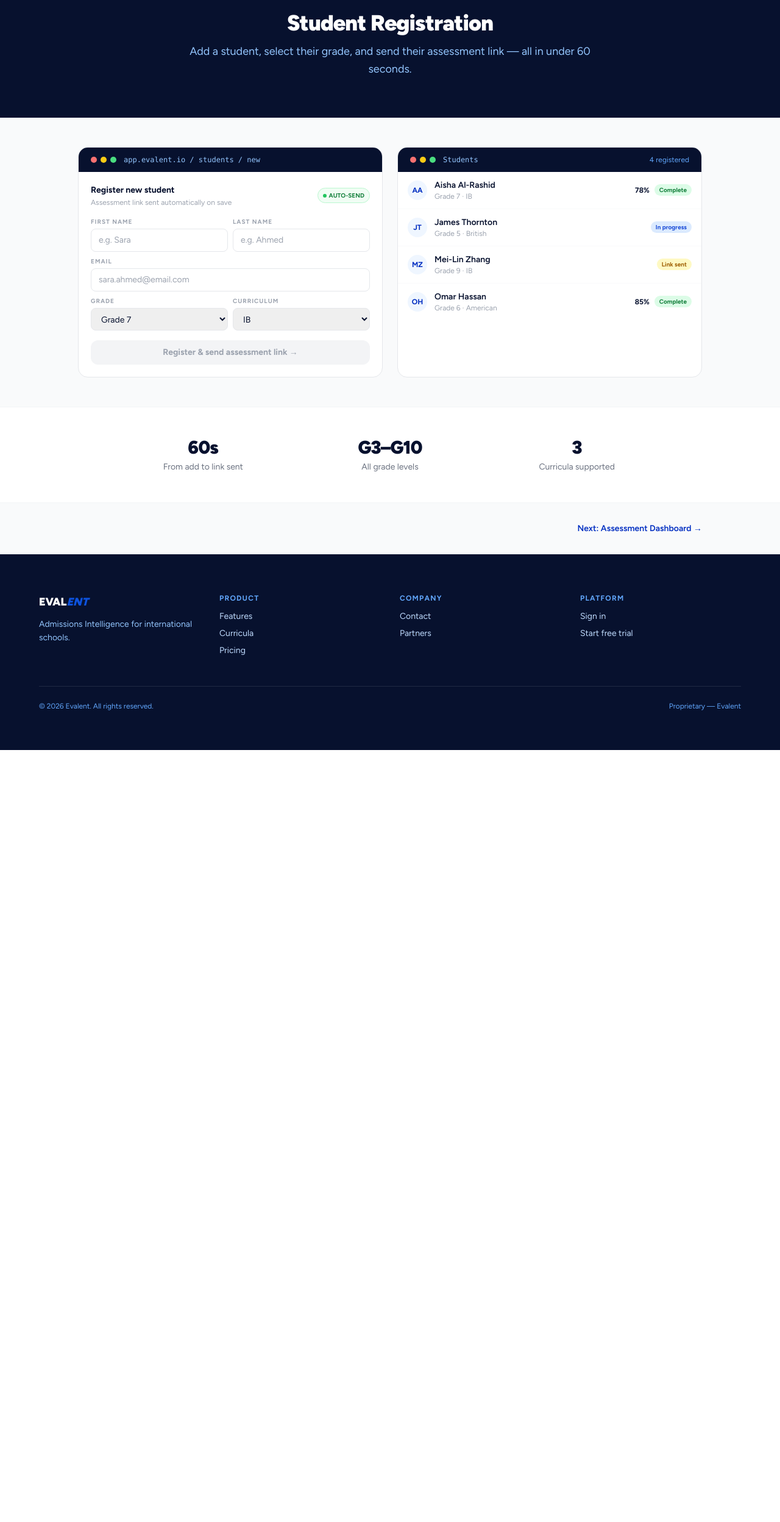
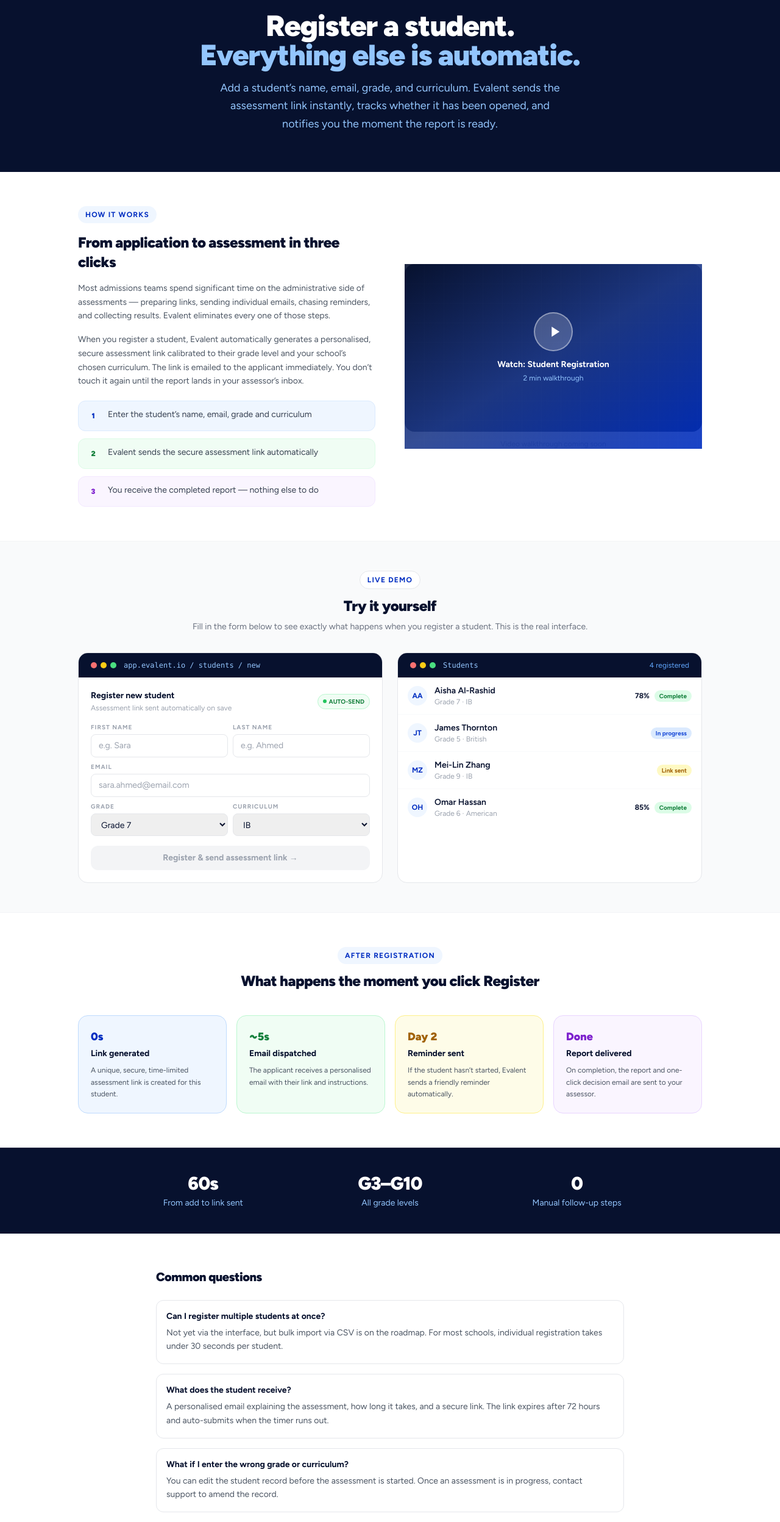
Before and after one commit to wigsbury-ui/evalent-marketing, a Next.js app: page /features/registration in a window 1280 px wide. Shown: the part 161-2657 px from the top of the page at 61% size. Before the commit the page ends 1391 px from the top, so only its background shows below. Built offline with nearby package versions, Linux system fonts and the light colour scheme.

Commit message:
feat: enhance registration feature page — explainer, video placeholder, timeline, FAQ

```diff
--- a/src/app/features/registration/page.tsx
+++ b/src/app/features/registration/page.tsx
@@ -1,34 +1,148 @@
 import Nav from '@/components/Nav'
 import Footer from '@/components/Footer'
 import RegistrationDemo from '@/components/features/RegistrationDemo'
+import Link from 'next/link'
 
-export const metadata = { title: 'Student Registration — Evalent Features' }
+export const metadata = {
+  title: 'Student Registration — Evalent Features',
+  description: 'Register students in seconds. Evalent automatically sends assessment links, tracks completion, and notifies you the moment results are ready.',
+}
 
 export default function Page() {
   return (
     <div className="min-h-screen">
       <Nav />
+
+      {/* HERO */}
       <section className="bg-navy py-16 px-6 text-center">
         <div className="max-w-2xl mx-auto">
           <div className="inline-flex items-center gap-2 bg-white/10 border border-white/20 text-blue-300 text-xs font-bold tracking-widest px-4 py-1.5 rounded-full mb-5">FEATURE 1 OF 5</div>
-          <h1 className="text-4xl font-black text-white tracking-tight mb-3">Student Registration</h1>
-          <p className="text-blue-300 text-lg leading-relaxed">Add a student, select their grade, and send their assessment link — all in under 60 seconds.</p>
+          <h1 className="text-4xl md:text-5xl font-black text-white tracking-tight mb-4">
+            Register a student.<br/>
+            <span className="text-blue-300">Everything else is automatic.</span>
+          </h1>
+          <p className="text-blue-300 text-lg leading-relaxed max-w-xl mx-auto">
+            Add a student’s name, email, grade, and curriculum. Evalent sends the assessment link instantly, tracks whether it has been opened, and notifies you the moment the report is ready.
+          </p>
         </div>
       </section>
-      <section className="py-12 px-4 bg-gray-50"><RegistrationDemo /></section>
-      <section className="py-12 px-6 bg-white border-t border-gray-100">
-        <div className="max-w-4xl mx-auto grid md:grid-cols-3 gap-6 text-center">
-          <div><div className="text-3xl font-black text-navy tracking-tight">60s</div><div className="text-sm text-gray-500 mt-1">From add to link sent</div></div>
-          <div><div className="text-3xl font-black text-navy tracking-tight">G3–G10</div><div className="text-sm text-gray-500 mt-1">All grade levels</div></div>
-          <div><div className="text-3xl font-black text-navy tracking-tight">3</div><div className="text-sm text-gray-500 mt-1">Curricula supported</div></div>
+
+      {/* INTRO TEXT + VIDEO */}
+      <section className="py-14 px-6 bg-white border-b border-gray-100">
+        <div className="max-w-5xl mx-auto grid md:grid-cols-2 gap-12 items-center">
+          <div>
+            <div className="inline-flex items-center gap-2 bg-blue-50 text-brand text-xs font-bold tracking-widest px-3 py-1.5 rounded-full mb-4">HOW IT WORKS</div>
+            <h2 className="text-2xl font-black text-navy tracking-tight mb-4">From application to assessment in three clicks</h2>
+            <p className="text-gray-600 text-sm leading-relaxed mb-4">
+              Most admissions teams spend significant time on the administrative side of assessments — preparing links, sending individual emails, chasing reminders, and collecting results. Evalent eliminates every one of those steps.
+            </p>
+            <p className="text-gray-600 text-sm leading-relaxed mb-5">
+              When you register a student, Evalent automatically generates a personalised, secure assessment link calibrated to their grade level and your school’s chosen curriculum. The link is emailed to the applicant immediately. You don’t touch it again until the report lands in your assessor’s inbox.
+            </p>
+            <div className="space-y-3">
+              {[
+                ['1', 'Enter the student’s name, email, grade and curriculum', 'bg-blue-50 text-brand'],
+                ['2', 'Evalent sends the secure assessment link automatically', 'bg-green-50 text-green-700'],
+                ['3', 'You receive the completed report — nothing else to do', 'bg-purple-50 text-purple-700'],
+              ].map(([n, text, cls]) => (
+                <div key={n} className={`flex items-start gap-3 rounded-xl p-3 border ${cls.includes('blue') ? 'border-blue-100' : cls.includes('green') ? 'border-green-100' : 'border-purple-100'} ${cls.split(' ')[0]}`}>
+                  <span className={`w-6 h-6 rounded-full flex items-center justify-center text-xs font-black flex-shrink-0 ${cls}`}>{n}</span>
+                  <span className="text-sm text-gray-700 leading-snug">{text}</span>
+                </div>
+              ))}
+            </div>
+          </div>
+
+          {/* Video placeholder */}
+          <div className="relative">
+            <div className="bg-navy rounded-2xl overflow-hidden aspect-video flex items-center justify-center group cursor-pointer">
+              <div className="absolute inset-0 bg-gradient-to-br from-navy via-blue-900 to-[#002ec1] opacity-90"/>
+              <div className="relative text-center z-10">
+                <div className="w-16 h-16 bg-white/20 border-2 border-white/40 rounded-full flex items-center justify-center mx-auto mb-3 group-hover:bg-white/30 transition-all">
+                  <svg className="w-7 h-7 text-white ml-1" fill="currentColor" viewBox="0 0 24 24"><path d="M8 5v14l11-7z"/></svg>
+                </div>
+                <div className="text-white font-bold text-sm mb-1">Watch: Student Registration</div>
+                <div className="text-blue-300 text-xs">2 min walkthrough</div>
+              </div>
+              {/* Decorative grid */}
+              <div className="absolute inset-0 opacity-10" style={{backgroundImage:'linear-gradient(rgba(255,255,255,0.1) 1px, transparent 1px), linear-gradient(90deg, rgba(255,255,255,0.1) 1px, transparent 1px)', backgroundSize:'32px 32px'}}/>
+            </div>
+            <div className="mt-3 text-center text-xs text-gray-400">Video walkthrough coming soon</div>
+          </div>
         </div>
       </section>
+
+      {/* INTERACTIVE DEMO */}
+      <section className="py-12 px-4 bg-gray-50">
+        <div className="max-w-5xl mx-auto mb-8 text-center">
+          <div className="inline-flex items-center gap-2 bg-white border border-gray-200 text-brand text-xs font-bold tracking-widest px-3 py-1.5 rounded-full mb-3">LIVE DEMO</div>
+          <h2 className="text-2xl font-black text-navy tracking-tight mb-2">Try it yourself</h2>
+          <p className="text-gray-500 text-sm">Fill in the form below to see exactly what happens when you register a student. This is the real interface.</p>
+        </div>
+        <RegistrationDemo />
+      </section>
+
+      {/* WHAT HAPPENS NEXT */}
+      <section className="py-14 px-6 bg-white border-t border-gray-100">
+        <div className="max-w-5xl mx-auto">
+          <div className="text-center mb-10">
+            <div className="inline-flex items-center gap-2 bg-blue-50 text-brand text-xs font-bold tracking-widest px-3 py-1.5 rounded-full mb-3">AFTER REGISTRATION</div>
+            <h2 className="text-2xl font-black text-navy tracking-tight">What happens the moment you click Register</h2>
+          </div>
+          <div className="grid md:grid-cols-4 gap-4">
+            {[
+              { step: '0s',    title: 'Link generated',       desc: 'A unique, secure, time-limited assessment link is created for this student.',          color: 'border-blue-200 bg-blue-50',   tc: 'text-brand' },
+              { step: '~5s',   title: 'Email dispatched',     desc: 'The applicant receives a personalised email with their link and instructions.',         color: 'border-green-200 bg-green-50', tc: 'text-green-700' },
+              { step: 'Day 2', title: 'Reminder sent',        desc: 'If the student hasn’t started, Evalent sends a friendly reminder automatically.',  color: 'border-yellow-200 bg-yellow-50',tc: 'text-yellow-700' },
+              { step: 'Done',  title: 'Report delivered',     desc: 'On completion, the report and one-click decision email are sent to your assessor.',     color: 'border-purple-200 bg-purple-50',tc: 'text-purple-700' },
+            ].map(({ step, title, desc, color, tc }) => (
+              <div key={step} className={`border rounded-2xl p-5 ${color}`}>
+                <div className={`text-lg font-black mb-1 ${tc}`}>{step}</div>
+                <div className="text-sm font-bold text-navy mb-2">{title}</div>
+                <div className="text-xs text-gray-600 leading-relaxed">{desc}</div>
+              </div>
+            ))}
+          </div>
+        </div>
+      </section>
+
+      {/* STATS */}
+      <section className="py-10 px-6 bg-navy border-t border-white/10">
+        <div className="max-w-4xl mx-auto grid grid-cols-3 gap-6 text-center">
+          <div><div className="text-3xl font-black text-white tracking-tight">60s</div><div className="text-sm text-blue-300 mt-1">From add to link sent</div></div>
+          <div><div className="text-3xl font-black text-white tracking-tight">G3–G10</div><div className="text-sm text-blue-300 mt-1">All grade levels</div></div>
+          <div><div className="text-3xl font-black text-white tracking-tight">0</div><div className="text-sm text-blue-300 mt-1">Manual follow-up steps</div></div>
+        </div>
+      </section>
+
+      {/* FAQ */}
+      <section className="py-14 px-6 bg-white border-t border-gray-100">
+        <div className="max-w-3xl mx-auto">
+          <h2 className="text-xl font-black text-navy tracking-tight mb-6">Common questions</h2>
+          <div className="space-y-4">
+            {[
+              ['Can I register multiple students at once?', 'Not yet via the interface, but bulk import via CSV is on the roadmap. For most schools, individual registration takes under 30 seconds per student.'],
+              ['What does the student receive?', 'A personalised email explaining the assessment, how long it takes, and a secure link. The link expires after 72 hours and auto-submits when the timer runs out.'],
+              ['What if I enter the wrong grade or curriculum?', 'You can edit the student record before the assessment is started. Once an assessment is in progress, contact support to amend the record.'],
+              ['Is the student’s data stored securely?', 'All data is stored in encrypted Supabase infrastructure. Evalent does not share applicant data with any third party.'],
+            ].map(([q, a]) => (
+              <div key={q} className="border border-gray-200 rounded-xl p-4">
+                <div className="text-sm font-bold text-navy mb-1.5">{q}</div>
+                <div className="text-sm text-gray-600 leading-relaxed">{a}</div>
+              </div>
+            ))}
+          </div>
+        </div>
+      </section>
+
+      {/* NAV FOOTER */}
       <div className="bg-gray-50 py-8 px-6 border-t border-gray-100">
-        <div className="max-w-5xl mx-auto flex justify-between items-center">
-          <span/>
-          <a href="/features/dashboard" className="text-brand font-semibold hover:underline text-sm">Next: Assessment Dashboard →</a>
+        <div className="max-w-5xl mx-auto flex justify-between items-center flex-wrap gap-3">
+          <Link href="/features" className="text-gray-400 hover:text-brand text-sm">← All features</Link>
+          <Link href="/features/dashboard" className="text-brand font-semibold hover:underline text-sm">Next: Assessment Dashboard →</Link>
         </div>
       </div>
+
       <Footer />
     </div>
   )
```
